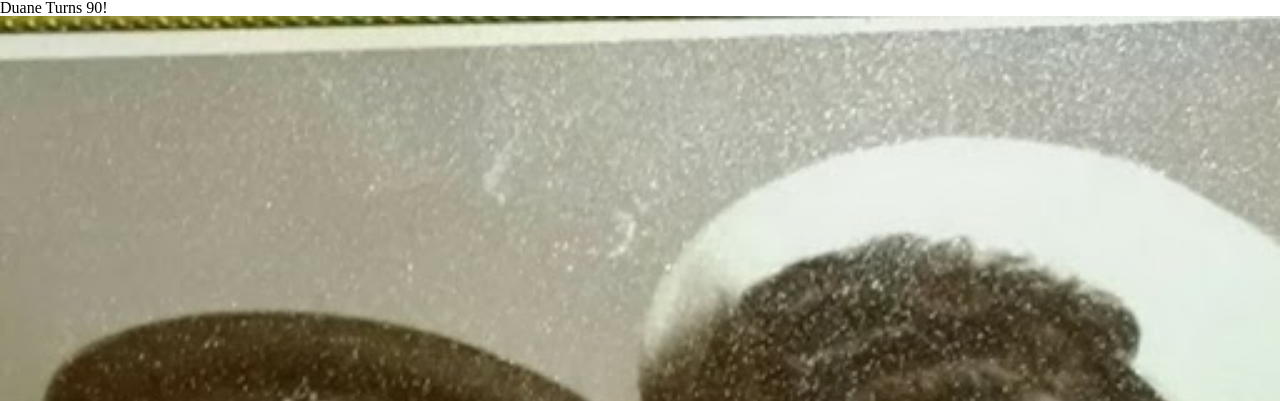
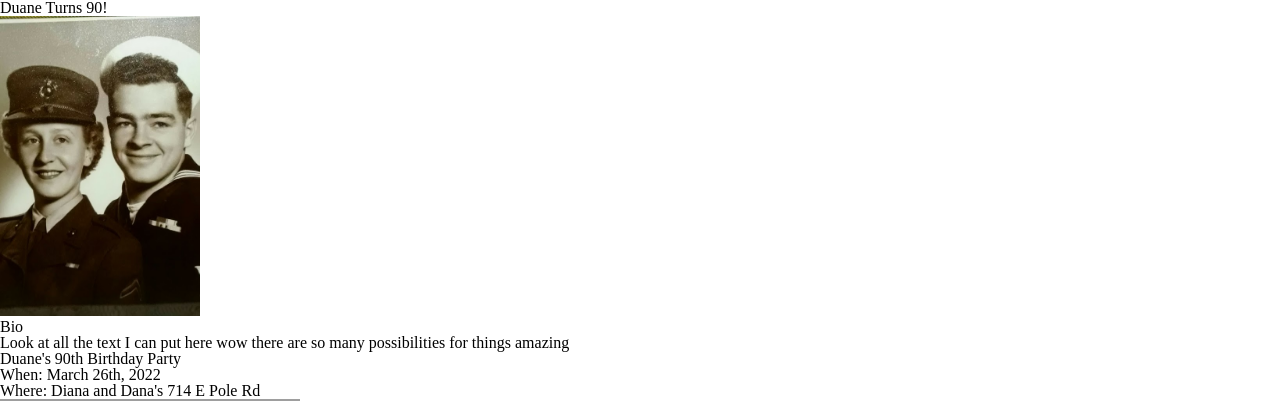
Before and after one commit to RandeeOrion/Grandpa, a Next.js app: page / in a window 1280 px wide. Shown: the top 401 px of the page. Built offline with nearby package versions, Linux system fonts and the light colour scheme; grey boxes are pictures that could not be loaded.

Commit message:
mvp just need copy

```diff
--- a/components/Card.js
+++ b/components/Card.js
@@ -7,7 +7,7 @@ export default function Card(props){
   }
 
   return(
-    <div className="bg-orange-200 w-1/2 h-80 overflow-hidden">
+    <div className="w-full sm:w-1/2  h-80 overflow-hidden">
 
       {details.title ? <h2 className={styles.title}>{details.title}</h2> : null}
 
--- a/pages/index.js
+++ b/pages/index.js
@@ -13,9 +13,7 @@ export default function Home() {
         <title>Duane Johnson turns 90th !</title>
         <meta name="description" content="Generated by create next app" />
         <link rel="icon" href="/favicon.ico" />
-        <link rel="preconnect" href="https://fonts.googleapis.com" />
-        <link rel="preconnect" href="https://fonts.gstatic.com" crossOrigin />
-        <link href="https://fonts.googleapis.com/css2?family=Merienda&display=swap" rel="stylesheet" />
+
       </Head>
 
       <header>
@@ -23,10 +21,13 @@ export default function Home() {
       </header>
 
 
-      <main className="flex">
+      <main >
+        <div className='w-full h- flex flex-col sm:flex-row p-2'>
         <Card
           details={{
-            img: <Image src={GrandpaPic} alt="Grandpa Pic" layout="responsive" />
+            img: <div className=" w-full mx-12 "><Image src={GrandpaPic} alt="Grandpa Pic"
+            width="200"
+            height="300" /></div>
           }}
           />
         <Card
@@ -35,6 +36,7 @@ export default function Home() {
             body: "Look at all the text I can put here wow there are so many possibilities for things amazing"
           }}
           />
+          </div>
 
   <div className='w-full flex flex-col sm:flex-row p-2'>
           <div className='w-full sm:w-1/2 p-3 pt-28'>
```
